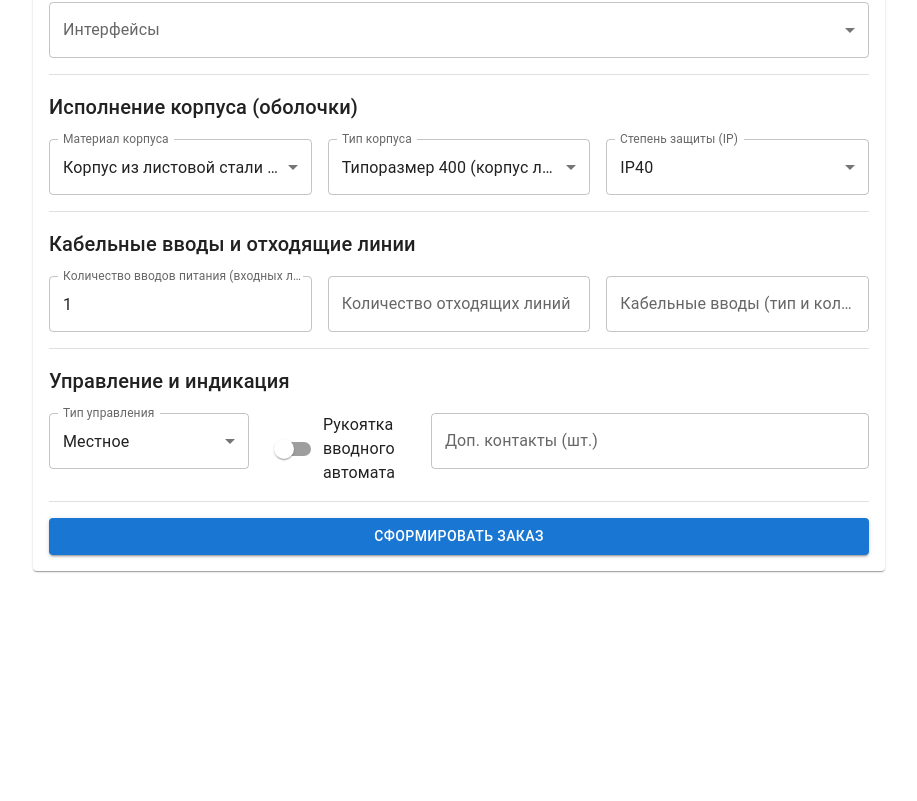
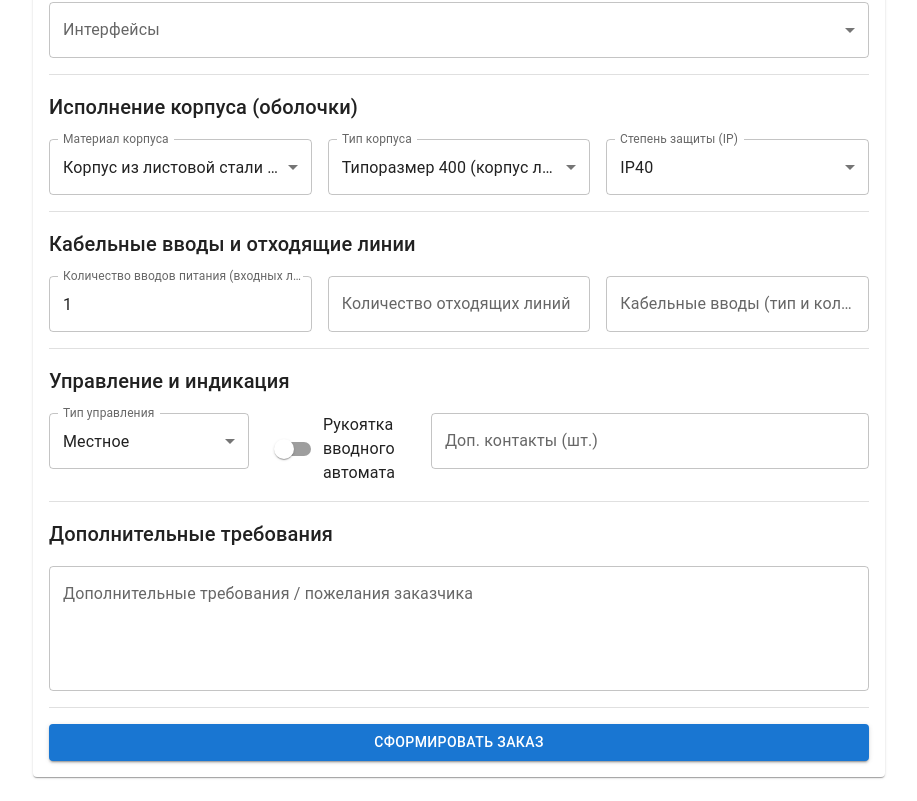
Before and after one commit to daniyarsatybaldy90-glitch/GX-M, a React (Vite) app: page / in a window 1280 px wide. Shown: the part 1676-2477 px from the top of the page, without its empty margins (181-1098 px from the left). Before the commit the page ends 2271 px from the top, so only its background shows below. Built offline with nearby package versions, Linux system fonts and the light colour scheme.

Commit message:
Add 'Additional Requirements' field to order form and PDF output

```diff
--- a/src/components/ConfiguratorForm.tsx
+++ b/src/components/ConfiguratorForm.tsx
@@ -73,7 +73,8 @@ export default function ConfiguratorForm(){
     interfaces: [],
     enclosure: { id: 'NM8N-400', inlets: 1, material: 'carbon', ip: 'IP40' },
     cabling: { inputLines: 0, outputLines: 0, cableEntries: undefined },
-    controls: { buttons: ['ON', 'OFF'], indicators: ['Trip'], auxContacts: 0, controlType: 'local', hasHandle: false }
+    controls: { buttons: ['ON', 'OFF'], indicators: ['Trip'], auxContacts: 0, controlType: 'local', hasHandle: false },
+    additionalRequirements: undefined
   }), [])
 
   useEffect(()=>{
@@ -532,6 +533,21 @@ export default function ConfiguratorForm(){
 
         <Divider />
 
+        <Typography variant="h6">Дополнительные требования</Typography>
+        <Controller name="additionalRequirements" control={control} render={({ field })=>(
+          <TextField
+            {...field}
+            label="Дополнительные требования / пожелания заказчика"
+            multiline
+            rows={4}
+            placeholder="Укажите любые дополнительные требования, пожелания или особые условия для вашего заказа..."
+            fullWidth
+            value={field.value || ''}
+          />
+        )}/>
+
+        <Divider />
+
         <Stack direction={{ xs:'column', sm:'row' }} spacing={2}>
           <Button
             variant="contained"
--- a/src/services.PDFService.ts
+++ b/src/services.PDFService.ts
@@ -79,6 +79,12 @@ export async function renderOrderPDF(order:any): Promise<Blob>{
   rows.push(['Индикаторы', order.device.controls.indicators?.join(', ') || '—'])
   rows.push(['Доп. контакты', String(order.device.controls.auxContacts)])
 
+  // Дополнительные требования
+  if(order.additionalRequirements?.trim()) {
+    rows.push(['', ''])
+    rows.push(['Дополнительные требования', order.additionalRequirements])
+  }
+
   autoTable(doc, {
     startY: 75,
     head: [['Параметр','Значение']],
--- a/src/services.ValidationEngine.ts
+++ b/src/services.ValidationEngine.ts
@@ -37,7 +37,8 @@ export const OrderFormSchema = z.object({
     auxContacts: z.number().min(0).max(8).optional(),
     controlType: z.enum(['local', 'remote', 'combined']).optional(),
     hasHandle: z.boolean().optional()
-  }).optional()
+  }).optional(),
+  additionalRequirements: z.string().optional()
 })
 
 export type OrderForm = z.infer<typeof OrderFormSchema>
```
